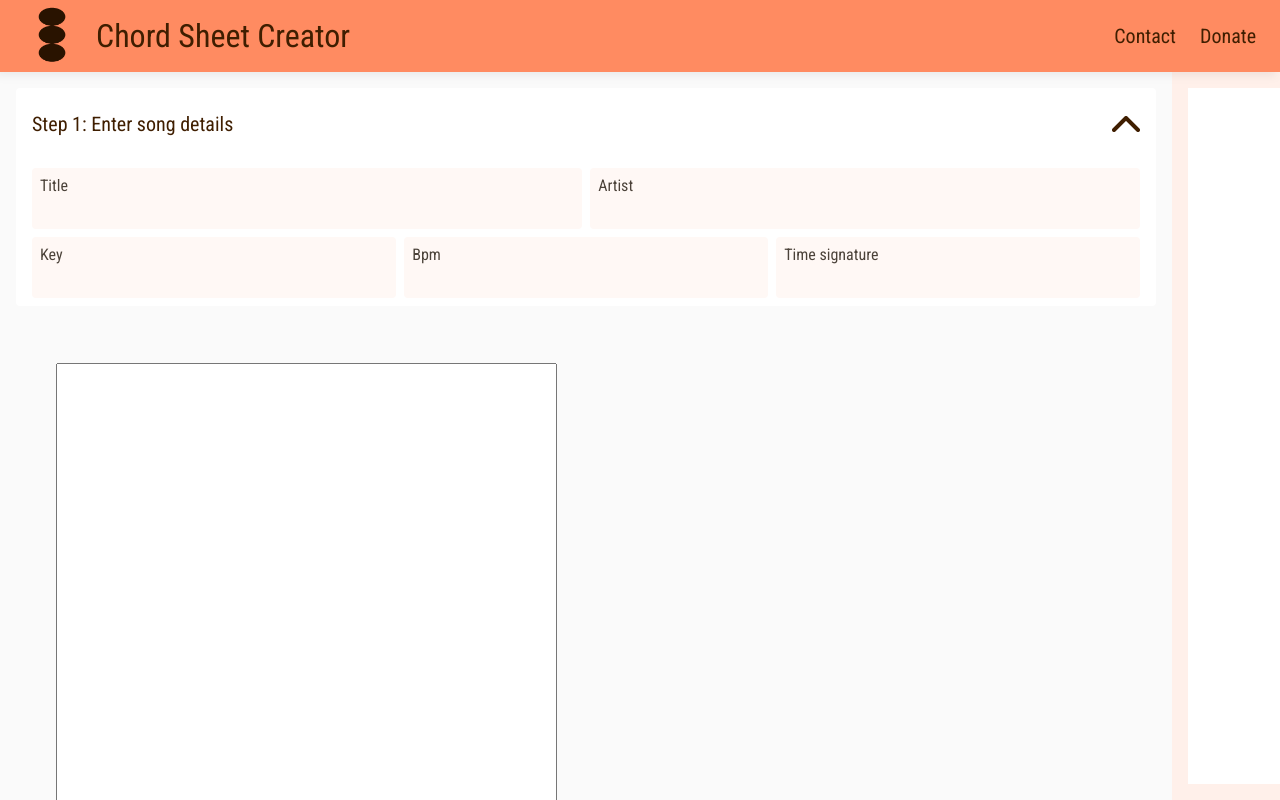
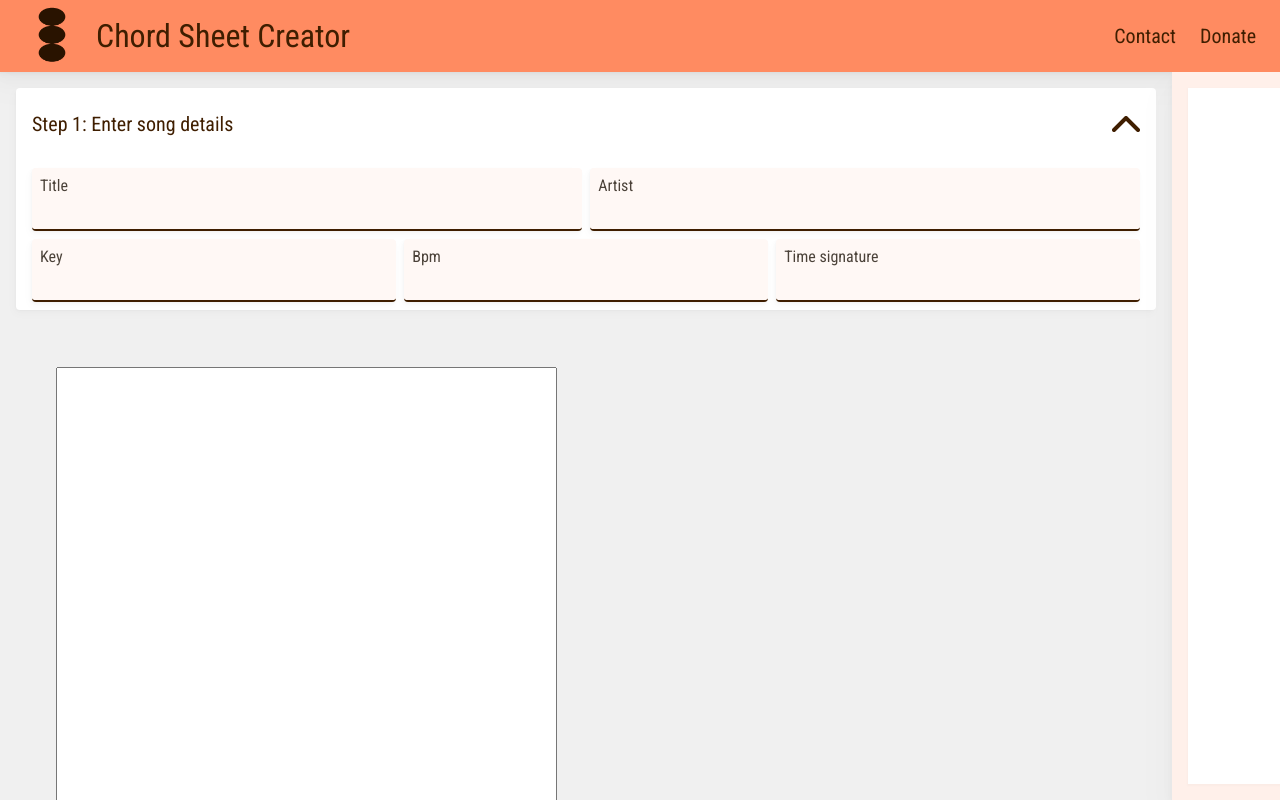
Before and after one commit to occrg/chord-sheet-creator, a Vue app in the folder chord_sheet_creator/: page / in a window 1280 px wide. Built offline with nearby package versions, Linux system fonts and the light colour scheme.

Commit message:
styling added with new backgrounds, shadows and borders for components

```diff
--- a/chord_sheet_creator/public/main.css
+++ b/chord_sheet_creator/public/main.css
@@ -94,6 +94,10 @@ a.primary-background:hover {
     background-color: var(--white-colour);
 }
 
+.neutral-light-background {
+    background-color: var(--neutral-colour-light);
+}
+
 
 /* Padding styles */
 .large-horizontal-padding {
@@ -149,14 +153,32 @@ a.primary-background:hover {
 
 
 /* Shadow styles */
-.drop-shadow {
-    filter: drop-shadow(-0.25rem 0.25rem 0.25rem rgba(0, 0, 0, 0.06));
+.close-to-back-shadow {
+    box-shadow: -0.5px 1px 2px 1px rgba(0, 0, 0, 0.02);
+}
+
+.medium-shadow {
+    box-shadow: -0.5px 1px 2px 0px rgba(0, 0, 0, 0.02),
+    -1px 2px 4px 0.5px rgba(0, 0, 0, 0.02),
+    -2px 4px 8px 1px rgba(0, 0, 0, 0.02);
+}
+
+.far-from-back-shadow {
+    box-shadow: -0.5px 1px 2px 0px rgba(0, 0, 0, 0.02),
+    -1px 2px 4px 0.25px rgba(0, 0, 0, 0.02),
+    -2px 4px 8px 1px rgba(0, 0, 0, 0.02),
+    -4px 8px 16px 2px rgba(0, 0, 0, 0.02),
+    -8px 16px 2rem 4px rgba(0, 0, 0, 0.02);
 }
 
 
-/* Border radius styles */
+/* Border styles */
 .medium-border-radius {
     border-radius: 4px;
+}
+
+.bottom-border {
+    border-bottom: 2px solid var(--secondary-colour);
 }
 
 /* Transformation styles */
--- a/chord_sheet_creator/src/App.vue
+++ b/chord_sheet_creator/src/App.vue
@@ -6,7 +6,9 @@ import WindowPropertiesGenerator from "./components/utilities/WindowPropertiesGe
 </script>
 
 <template>
-  <div id="app-container" class="vertical-layout">
+  <div id="app-container"
+    class="vertical-layout
+    neutral-light-background">
     <HeaderBar></HeaderBar>
     <div id="content-container"
       class="horizontal-layout
@@ -33,7 +35,6 @@ body {
 }
 
 #app-container {
-  background-color: #FAFAFA;
   font-family: var(--primary-font);
   height: 100vh;
   display: flex;
--- a/chord_sheet_creator/src/components/chord_sheet_preview/ChordSheetPreview.vue
+++ b/chord_sheet_creator/src/components/chord_sheet_preview/ChordSheetPreview.vue
@@ -8,7 +8,7 @@ const windowPropertiesStore = useWindowPropertiesStore();
 </script>
 
 <template>
-  <div class="page" ref="chordSheetPreviewPage">
+  <div class="page close-to-back-shadow" ref="chordSheetPreviewPage">
     <div class="page-content">
       <h1 id="song-title">{{ chordSheetStore.title }}</h1>
       <h2 id="song-artist">{{ chordSheetStore.artist }}</h2>
--- a/chord_sheet_creator/src/components/chord_sheet_preview/ChordSheetPreviewContainer.vue
+++ b/chord_sheet_creator/src/components/chord_sheet_preview/ChordSheetPreviewContainer.vue
@@ -7,7 +7,8 @@ import ChordSheetPreview from "./ChordSheetPreview.vue";
     class="horizontal-layout
     large-horizontal-padding
     large-vertical-padding
-    primary-background-light">
+    primary-background-light
+    far-from-back-shadow">
     <ChordSheetPreview></ChordSheetPreview>
   </div>
 </template>
--- a/chord_sheet_creator/src/components/header_bar/HeaderBar.vue
+++ b/chord_sheet_creator/src/components/header_bar/HeaderBar.vue
@@ -9,7 +9,7 @@ import TitleBar from "./TitleBar.vue";
         spread-out
         primary-background
         large-horizontal-padding
-        drop-shadow">
+        far-from-back-shadow">
         <TitleBar></TitleBar>
         <NavBar></NavBar>
     </div>
--- a/chord_sheet_creator/src/components/reusable/Accordion.vue
+++ b/chord_sheet_creator/src/components/reusable/Accordion.vue
@@ -8,7 +8,8 @@ import ChevronIcon from "./ChevronIcon.vue";
 <template>
   <div class="vertical-layout
     white-background
-    medium-border-radius">
+    medium-border-radius
+    medium-shadow">
       <div @click="toggleAccordionState"
         class="horizontal-layout
         extra-large-vertical-padding
--- a/chord_sheet_creator/src/components/reusable/InputField.vue
+++ b/chord_sheet_creator/src/components/reusable/InputField.vue
@@ -6,7 +6,9 @@ import type { PropType } from "vue";
   <div class="fill-space
     primary-background-shade
     medium-border-radius
-    text-selection">
+    text-selection
+    medium-shadow
+    bottom-border">
     <label :id=id
       :class="INPUT_FIELD_SIZE_TO_MIN_WIDTH_CLASS_MAPPING[minSize]">
       <div class="support-text
```
Also changed, not shown: 1 other file (tests, documents, lock files or other folders).
